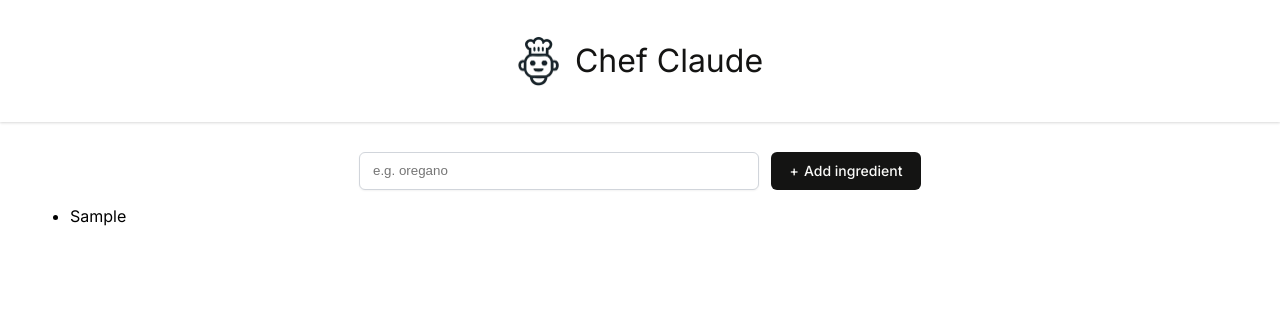
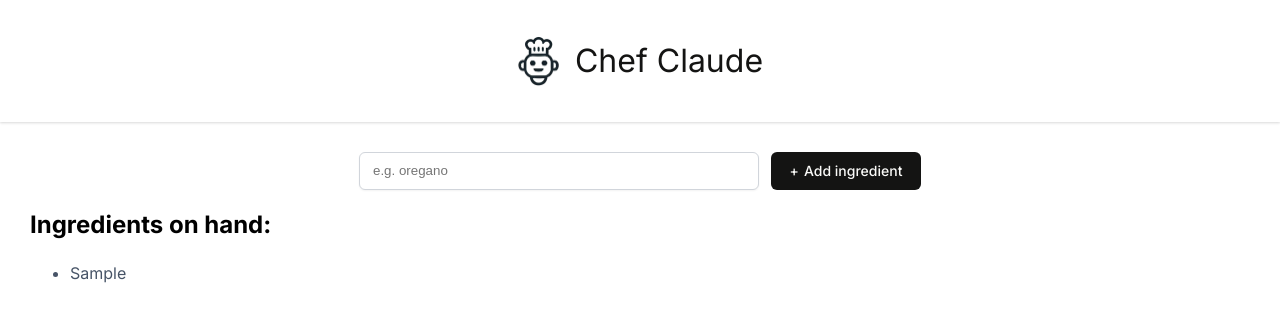
Before and after one commit to tiff3b/Chef-Claude, a React (Vite) app: page / in a window 1280 px wide. Both pictures are taken after typing "Sample" into the empty fields and a click on the button "Add ingredient". Shown: the top 322 px of the page. Built offline with nearby package versions, Linux system fonts and the light colour scheme.

Commit message:
Updated section

```diff
--- a/components/Main.jsx
+++ b/components/Main.jsx
@@ -25,9 +25,20 @@
                 />
                 <button>Add ingredient</button>
             </form>
-            <ul>
-                {ingredientsListItems}
-            </ul>
+        {ingredients.length > 0 &&
+            <section>
+                <h2>Ingredients on hand:</h2>
+                <ul className="ingredients-list" aria-live="polite">{ingredientsListItems}</ul>
+                {ingredients.length > 3 &&
+                <div className="get-recipe-container">
+                    <div>
+                        <h3>Ready for a recipe?</h3>
+                        <p>Generate a recipe from your list of ingredients.</p>
+                    </div>
+                    <button>Get a recipe</button>
+                </div>}
+            </section>
+        }
         </main>
     )
 }
--- a/index.css
+++ b/index.css
@@ -61,3 +61,45 @@
     content: "+";
     margin-right: 5px;
 }
+
+ul.ingredients-list {
+    margin-bottom: 48px;
+}
+
+ul.ingredients-list > li {
+    color: #475467;
+    line-height: 28px;
+}
+
+.get-recipe-container {
+    display: flex;
+    justify-content: space-between;
+    align-items: center;
+    border-radius: 8px;
+    background: #F0EFEB;
+    padding: 10px 28px;
+}
+
+.get-recipe-container h3 {
+    font-size: 1.125rem;
+    font-weight: 500;
+    line-height: 24px;
+}
+
+.get-recipe-container p {
+    color: #6B7280;
+    font-size: 0.875rem;
+    line-height: 20px;
+}
+
+.get-recipe-container button {
+    border: none;
+    border-radius: 6px;
+    background: #D17557;
+    box-shadow: 0px 1px 2px 0px rgba(0, 0, 0, 0.05);
+    color: #FAFAF8;
+    padding: 9px 17px;
+    font-family: Inter, sans-serif;
+    font-size: 0.875rem;
+    cursor: pointer;
+}
```
